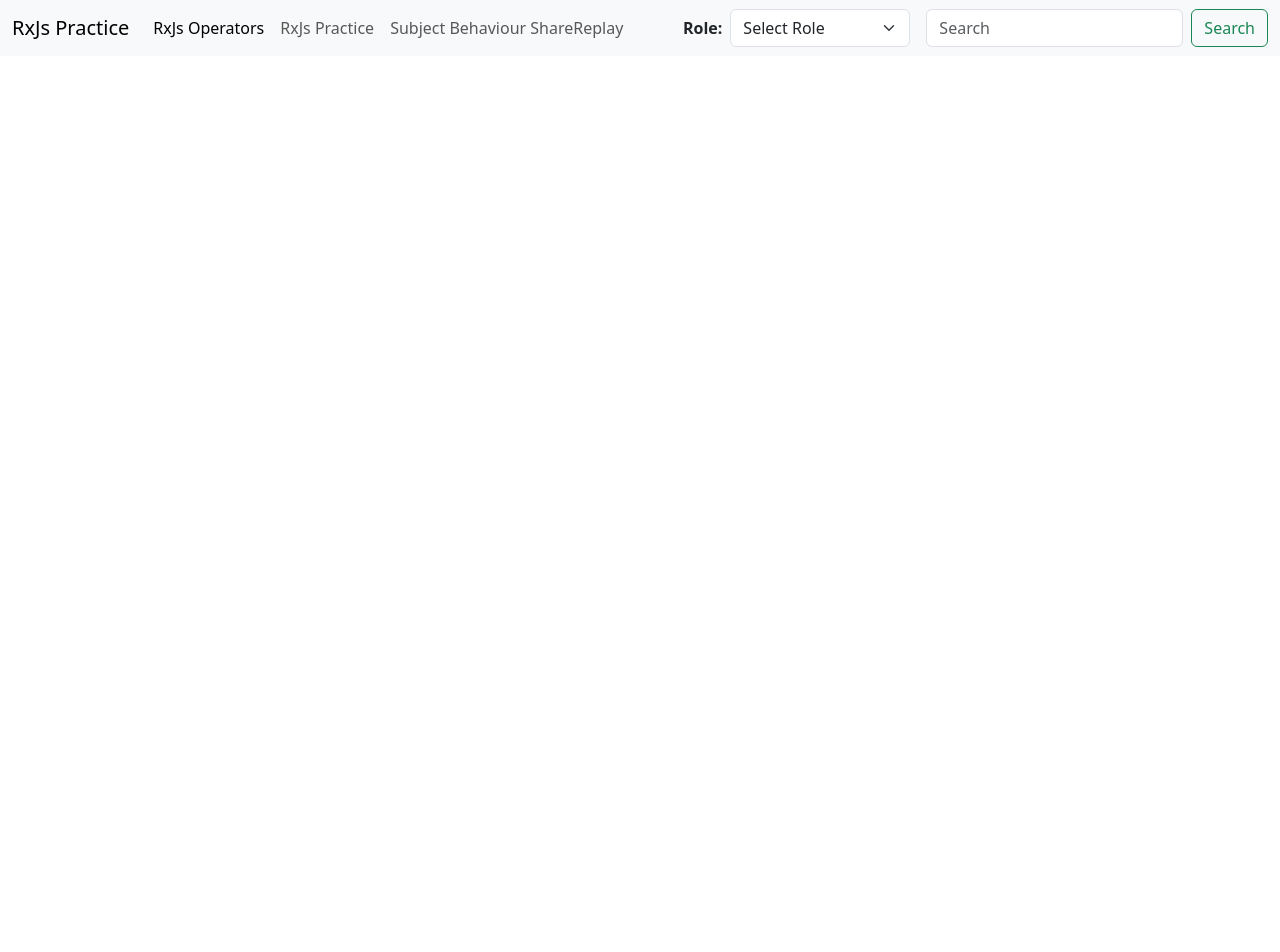
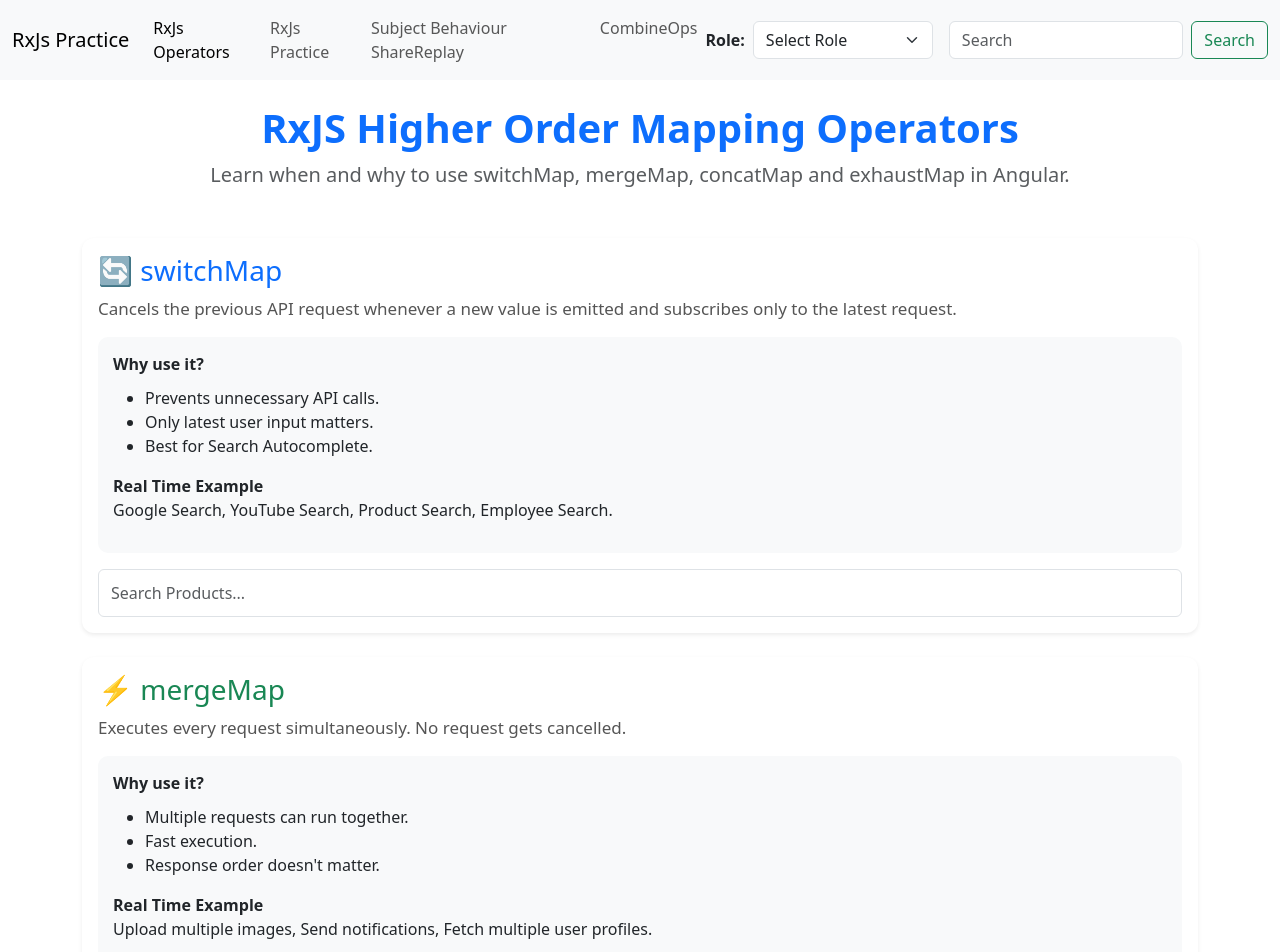
Before and after one commit to Vishal-chaudhari12/RxJs-Practice-Angular, an Angular app: page /CombineOps in a window 1280 px wide. Before the commit this address led to /. Shown: the top 952 px of the page. Before the commit the page ends 800 px from the top, so only its background shows below. Built offline with nearby package versions, Linux system fonts and the light colour scheme.

Commit message:
Practice RxJS higher-order mapping operators: switchMap, mergeMap, concatMap, and exhaustMap

```diff
--- /dev/null
+++ b/src/app/Components/combine-ops/combine-ops.css
@@ -0,0 +1,55 @@
+body{
+    background:#f5f7fb;
+}
+
+.operator-card{
+    border-left:8px solid;
+    border-radius:12px;
+    transition:.3s;
+}
+
+.operator-card:hover{
+    transform:translateY(-5px);
+    box-shadow:0 12px 25px rgba(0,0,0,.15);
+}
+
+.switch{
+    border-color:#0d6efd;
+}
+
+.merge{
+    border-color:#198754;
+}
+
+.concat{
+    border-color:#ffc107;
+}
+
+.exhaust{
+    border-color:#dc3545;
+}
+
+.operator-desc{
+    font-size:17px;
+    color:#555;
+}
+
+.info-box{
+    background:#f8f9fa;
+    border-radius:10px;
+    padding:15px;
+    margin-top:15px;
+}
+
+.info-box ul{
+    margin-top:10px;
+}
+
+input{
+    height:48px;
+    font-size:16px;
+}
+
+button{
+    min-width:150px;
+}
--- /dev/null
+++ b/src/app/Components/combine-ops/combine-ops.html
@@ -0,0 +1,199 @@
+<div class="container py-4">
+
+    <div class="text-center mb-5">
+        <h1 class="fw-bold text-primary">
+            RxJS Higher Order Mapping Operators
+        </h1>
+
+        <p class="lead text-muted">
+            Learn when and why to use <strong>switchMap</strong>,
+            <strong>mergeMap</strong>,
+            <strong>concatMap</strong> and
+            <strong>exhaustMap</strong> in Angular.
+        </p>
+    </div>
+
+    <!-- SwitchMap -->
+
+    <div class="card shadow-sm border-0 mb-4 operator-card switch">
+        <div class="card-body">
+
+            <h3 class="text-primary">
+                🔄 switchMap
+            </h3>
+
+            <p class="operator-desc">
+                Cancels the previous API request whenever a new value is emitted
+                and subscribes only to the latest request.
+            </p>
+
+            <div class="info-box">
+                <strong>Why use it?</strong>
+
+                <ul>
+                    <li>Prevents unnecessary API calls.</li>
+                    <li>Only latest user input matters.</li>
+                    <li>Best for Search Autocomplete.</li>
+                </ul>
+
+                <strong>Real Time Example</strong>
+
+                <p>
+                    Google Search, YouTube Search,
+                    Product Search,
+                    Employee Search.
+                </p>
+            </div>
+
+            <input
+                class="form-control mt-3"
+                [formControl]="searchControl"
+                placeholder="Search Products..."
+            >
+
+        </div>
+    </div>
+
+
+
+    <!-- MergeMap -->
+
+    <div class="card shadow-sm border-0 mb-4 operator-card merge">
+
+        <div class="card-body">
+
+            <h3 class="text-success">
+                ⚡ mergeMap
+            </h3>
+
+            <p class="operator-desc">
+                Executes every request simultaneously.
+                No request gets cancelled.
+            </p>
+
+            <div class="info-box">
+
+                <strong>Why use it?</strong>
+
+                <ul>
+                    <li>Multiple requests can run together.</li>
+                    <li>Fast execution.</li>
+                    <li>Response order doesn't matter.</li>
+                </ul>
+
+                <strong>Real Time Example</strong>
+
+                <p>
+                    Upload multiple images,
+                    Send notifications,
+                    Fetch multiple user profiles.
+                </p>
+
+            </div>
+
+            <input
+                class="form-control mt-3"
+                [formControl]="searchControlMerge"
+                placeholder="Type Quickly..."
+            >
+
+        </div>
+
+    </div>
+
+
+
+    <!-- ConcatMap -->
+
+    <div class="card shadow-sm border-0 mb-4 operator-card concat">
+
+        <div class="card-body">
+
+            <h3 class="text-warning">
+                📋 concatMap
+            </h3>
+
+            <p class="operator-desc">
+                Executes requests one after another.
+                Waits until the current request finishes.
+            </p>
+
+            <div class="info-box">
+
+                <strong>Why use it?</strong>
+
+                <ul>
+                    <li>Maintains request order.</li>
+                    <li>No request is cancelled.</li>
+                    <li>Perfect for sequential operations.</li>
+                </ul>
+
+                <strong>Real Time Example</strong>
+
+                <p>
+                    Save Form Step 1 →
+                    Save Step 2 →
+                    Save Step 3
+                </p>
+
+            </div>
+
+            <input
+                class="form-control mt-3"
+                [formControl]="searchControlConcat"
+                placeholder="Sequential Requests..."
+            >
+
+        </div>
+
+    </div>
+
+
+
+    <!-- ExhaustMap -->
+
+    <div class="card shadow-sm border-0 mb-5 operator-card exhaust">
+
+        <div class="card-body">
+
+            <h3 class="text-danger">
+                🚫 exhaustMap
+            </h3>
+
+            <p class="operator-desc">
+                Ignores all new requests until the current request completes.
+            </p>
+
+            <div class="info-box">
+
+                <strong>Why use it?</strong>
+
+                <ul>
+                    <li>Prevents duplicate API calls.</li>
+                    <li>Avoids double clicking.</li>
+                    <li>Only first request is accepted.</li>
+                </ul>
+
+                <strong>Real Time Example</strong>
+
+                <p>
+                    Login Button,
+                    Payment Button,
+                    Place Order Button.
+                </p>
+
+            </div>
+
+            <button
+                class="btn btn-danger mt-3"
+                (click)="onLogin()">
+
+                Login
+
+            </button>
+
+        </div>
+
+    </div>
+
+</div>
--- /dev/null
+++ b/src/app/Components/combine-ops/combine-ops.ts
@@ -0,0 +1,103 @@
+import { HttpClient } from '@angular/common/http';
+import { Component, inject } from '@angular/core';
+import { FormControl, ReactiveFormsModule } from '@angular/forms';
+import { concatMap, exhaustMap, forkJoin, mergeMap, of, Subject, switchMap } from 'rxjs';
+
+@Component({
+  selector: 'app-combine-ops',
+  imports: [ReactiveFormsModule],
+  templateUrl: './combine-ops.html',
+  styleUrl: './combine-ops.css',
+})
+export class CombineOps {
+
+  http = inject(HttpClient)
+
+  //-------------FORK JOINT-----------
+
+  // cityList$ = of(["Jalgaon" ,"Pune","Nashik","Mumbail"]);
+  // stateList$ = of(['MH','MP','GOA']);
+
+  // userdata$ = this.http.get('https://dummyjson.com/users');
+  // singledata = this.http.get('https://dummyjson.com/usersq/1');
+
+  //---------SWITCH MAP-----------------------
+
+  searchControl: FormControl = new FormControl();
+  searchControlMerge: FormControl = new FormControl();
+  searchControlConcat: FormControl = new FormControl();
+
+  loginClick$ = new Subject<void>();
+
+  constructor() {
+
+    //-------------FORK JOINT-----------
+    // this.cityList$.subscribe((res:any)=>{
+
+    // })
+
+    // forkJoin([this.cityList$, this.stateList$]).subscribe((res)=>{
+    //    debugger
+    // })
+
+    // forkJoin([this.singledata, this.userdata$]).subscribe((res)=>{
+    //   debugger
+    // },error =>{
+    //   debugger
+    // })
+
+
+    //------------------ Switch Map Example----------------
+
+    // this.searchControl.valueChanges.subscribe((search:string)=>{
+    //   this.http.get(`https://dummyjson.com/users/search?q=${search}`).subscribe((res)=>{
+
+    //   })
+    // })
+
+    this.searchControl.valueChanges.pipe(
+      switchMap((search: string) => this.http.get(`https://dummyjson.com/users/search?q=${search}`))
+    ).subscribe((res) => {
+
+    })
+
+
+
+    //-----------Merge Map Example----------------
+
+    this.searchControlMerge.valueChanges.pipe(
+      mergeMap((search: string) => this.http.get(`https://dummyjson.com/users/search?q=${search}`))
+    ).subscribe((res) => {
+
+    })
+
+    //-----------Concat Map Example----------------
+
+    this.searchControlConcat.valueChanges.pipe(
+      concatMap((search: string) => this.http.get(`https://dummyjson.com/users/search?q=${search}`))
+    ).subscribe((res) => {
+
+    })
+
+
+    //-----------Example of ExhaustMap----------------
+    this.loginClick$.pipe(
+      exhaustMap(() => {
+        return this.http.get(`https://dummyjson.com/users`)
+      })
+    ).subscribe((res) => {
+      console.log(res)
+    }
+    )
+
+
+
+  }
+
+
+  onLogin() {
+    this.loginClick$.next();
+
+  }
+
+}
--- a/src/app/app.html
+++ b/src/app/app.html
@@ -27,6 +27,12 @@
         <li class="nav-item">
           <a class="nav-link" routerLink="/Sub-Beh-ShareReplay">
             Subject Behaviour ShareReplay
+          </a>
+        </li>
+
+        <li class="nav-item">
+          <a class="nav-link" routerLink="/CombineOps">
+            CombineOps
           </a>
         </li>
       </ul>
--- a/src/app/app.routes.ts
+++ b/src/app/app.routes.ts
@@ -2,12 +2,14 @@ import { Routes } from '@angular/router';
 import { RxJsObsevables } from './Components/rx-js-obsevables/rx-js-obsevables';
 import { Operators } from './Components/operators/operators';
 import { SubBehShareReplay } from './Components/sub-beh-share-replay/sub-beh-share-replay';
+import { CombineOps } from './Components/combine-ops/combine-ops';
 
 export const routes: Routes = [
 
     {path: '', redirectTo: 'RxJs-Operators', pathMatch: 'full'},
     {path : 'RxJs-Practice' , component: RxJsObsevables},
     {path : 'RxJs-Operators' , component: Operators},
-    {path: 'Sub-Beh-ShareReplay', component:SubBehShareReplay}
+    {path: 'Sub-Beh-ShareReplay', component:SubBehShareReplay},
+    {path:'CombineOps', component:CombineOps}
 
 ];
```
Also changed, not shown: 2 other files (tests, documents, lock files or other folders).
